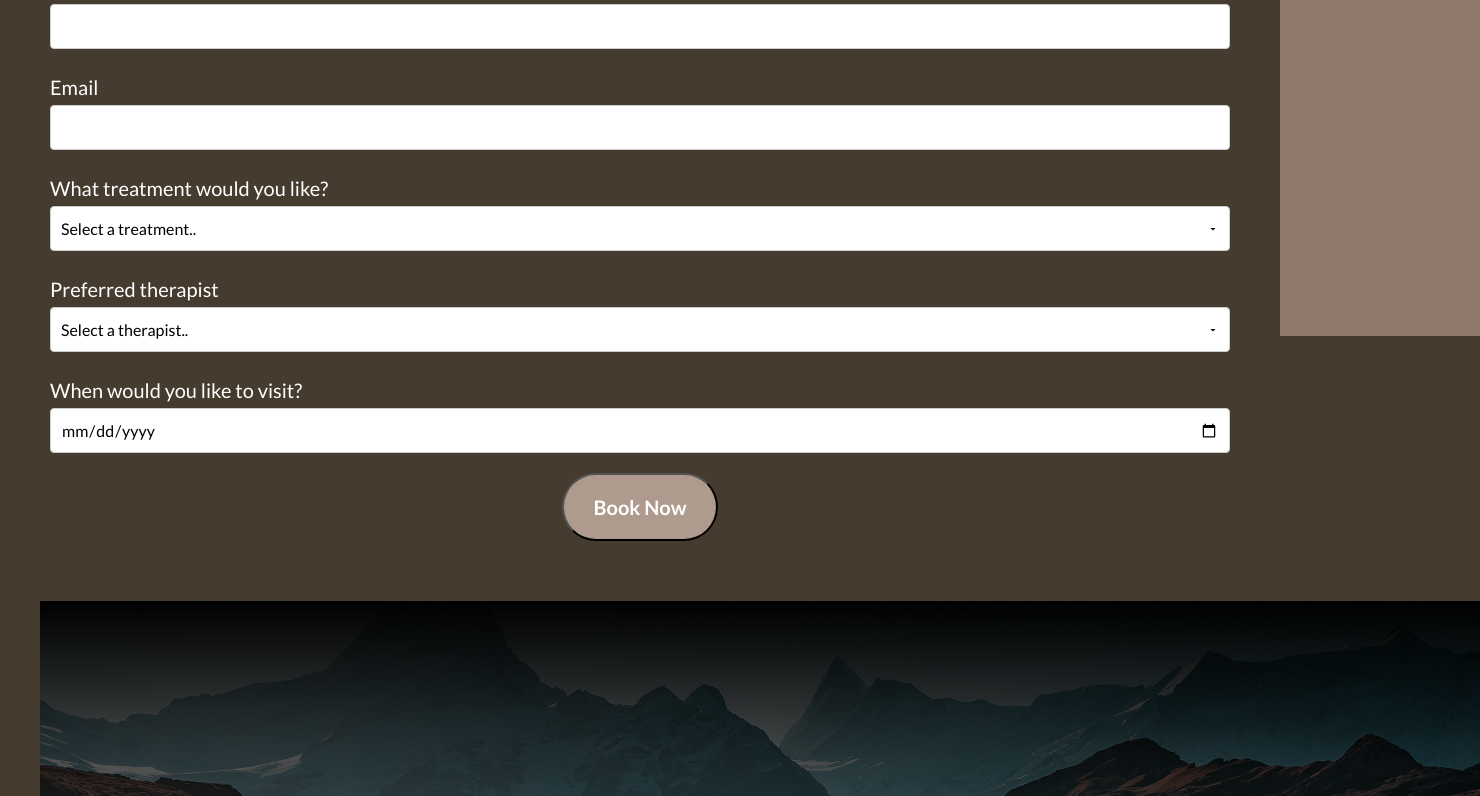
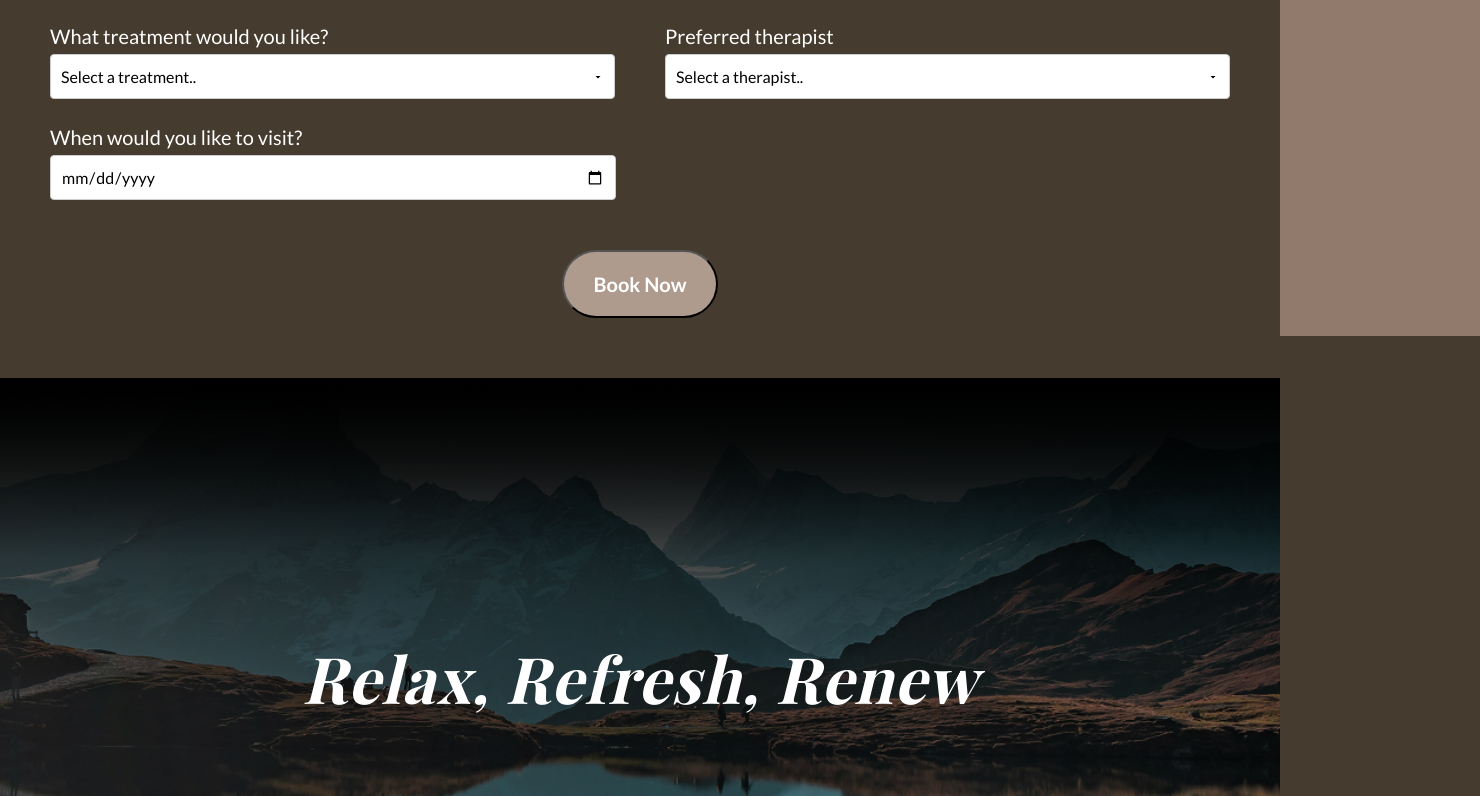
Before and after one commit to Ami0480/naturespa-website, a React (Create React App) app: page /booking in a window 1280 px wide. Shown: the part 464-1260 px from the top of the page, 1480 px wide, since content can reach past the window. Built offline with nearby package versions, Linux system fonts and the light colour scheme; a web font is replaced by a local one.

Commit message:
Created desktop booking and thankyou

```diff
--- a/src/App.css
+++ b/src/App.css
@@ -264,12 +264,6 @@ a.button-link.button-link--white:hover {
   z-index: 1;
 }
 
-.rrr-content {
-  position: relative;
-  z-index: 2;
-  padding: 10vh;
-}
-
 .information {
   margin-bottom: 20px;
 }
@@ -533,6 +527,17 @@ a {
   h2 {
     font-size: 64px;
   }
+
+  h3 {
+    font-size: 30px;
+  }
+
+  .service {
+    font-size: 24px;
+  }
+  .service-price {
+    margin-left: 50px;
+  }
   .logo {
     width: 30px;
     height: auto;
@@ -730,6 +735,13 @@ a {
     display: flex;
     align-items: center;
   }
+  .enjoy-overlay.booking {
+    background: linear-gradient(
+      to bottom,
+      rgba(0, 0, 0, 0.9) 0%,
+      transparent 30%
+    );
+  }
 
   .about-us {
     display: flex;
@@ -748,6 +760,27 @@ a {
   .about-us-img {
     display: flex;
     flex: 1;
+  }
+  .content-menu {
+    margin-top: 100px;
+    margin-bottom: 50px;
+  }
+  .forms {
+    display: flex;
+    justify-content: space-between;
+    gap: 50px;
+  }
+  .information {
+    width: 100%;
+  }
+  .forms-date {
+    width: 48%;
+    margin-bottom: 50px;
+  }
+
+  .content p {
+    text-align: center;
+    margin-top: 40px;
   }
 
   .footer-logo {
--- a/src/Booking.js
+++ b/src/Booking.js
@@ -63,6 +63,7 @@ export default function Booking({ setSubmitted }) {
           <div className="content-menu">
             <h1>Book an appointment</h1>
             <form className="booking-form" onSubmit={handleSubmit}>
+              <div className="forms">
                 <div className="information">
                   <p>First name</p>
                   <input
@@ -86,7 +87,9 @@ export default function Booking({ setSubmitted }) {
                     required
                   />
                 </div>
+              </div>
 
+              <div className="forms">
                 <div className="information">
                   <p>Mobile</p>
                   <input
@@ -110,7 +113,9 @@ export default function Booking({ setSubmitted }) {
                     required
                   />
                 </div>
+              </div>
 
+              <div className="forms">
                 <div className="information">
                   <p>What treatment would you like?</p>
                   <select
@@ -145,8 +150,12 @@ export default function Booking({ setSubmitted }) {
                     <option value="Rejuvinate">
                       Rejuvinate Facial - 60min ($210)
                     </option>
-                  <option value="Refresh">Refresh Facial- 60min ($210)</option>
-                  <option value="LED">LED Light Therapy - 30min ($120)</option>
+                    <option value="Refresh">
+                      Refresh Facial- 60min ($210)
+                    </option>
+                    <option value="LED">
+                      LED Light Therapy - 30min ($120)
+                    </option>
                     <option value="F-scrub">Facial Scrub- 30min ($120)</option>
                     <option value="F-mask">
                       Facial Scrub and Mask- 60min ($320)
@@ -154,7 +163,9 @@ export default function Booking({ setSubmitted }) {
                     <option value="Microdermabrasion">
                       Hydro Microdermabrasion Facial - 60min ($210)
                     </option>
-                  <option value="Peeling">Facial Peeling- 60min ($240)</option>
+                    <option value="Peeling">
+                      Facial Peeling- 60min ($240)
+                    </option>
                   </select>
                 </div>
 
@@ -176,7 +187,8 @@ export default function Booking({ setSubmitted }) {
                     <option value="emma">Emma</option>
                   </select>
                 </div>
-
+              </div>
+              <div className="forms-date">
                 <div className="information">
                   <p>When would you like to visit?</p>
                   <input
@@ -188,6 +200,7 @@ export default function Booking({ setSubmitted }) {
                     required
                   />
                 </div>
+              </div>
 
               <button type="submit" className="button-link">
                 Book Now
@@ -198,10 +211,14 @@ export default function Booking({ setSubmitted }) {
       </section>
 
       <section className="enjoy">
-        <div className="container">
-          <img src="images/relax-refresh-renew.png" id="enjoy-bg" alt="" />
-          <div className="rrr-overlay"></div>
-          <h2 className="rrr-content">Relax, Refresh, Renew</h2>
+        <div className="container enjoy-container">
+          <img
+            src="images/relax-refresh-renew.png"
+            className="enjoy-bg"
+            alt=""
+          />
+          <div className="enjoy-overlay booking"></div>
+          <h2 className="enjoy-content">Relax, Refresh, Renew</h2>
         </div>
       </section>
 
```
Lines whose indentation alone changed are shown as unchanged.
